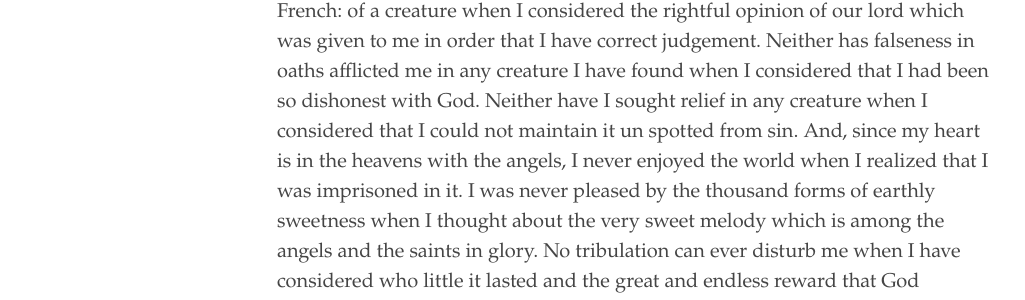
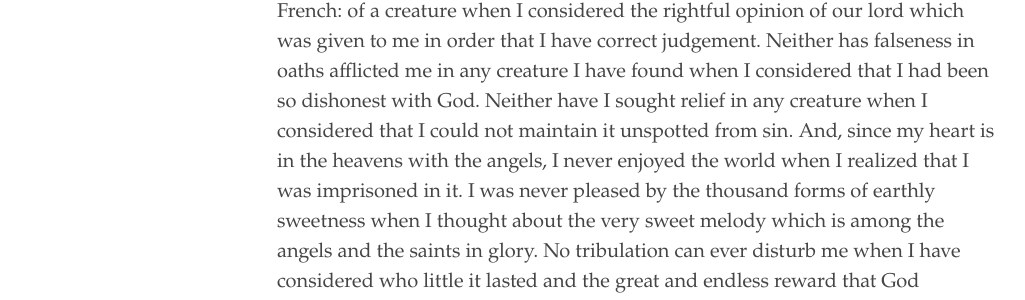
Before and after one commit to oldfrenchtexts/L-aiguillon-d-amour-divine, a Jekyll site: the page built from _texts/Folio 1V.md, in a window 1280 px wide and 900 px high, scrolled down 1756 px. Shown: the part 443-743 px from the top of the window, without its empty margins (3-1028 px from the left). Built offline with Jekyll 4.4.1, drawn with Linux system fonts in a browser that asks for light colours; some of the changed text lies outside the part shown.

Commit message:
Update Folio 1V.md

```diff
--- a/_texts/Folio 1V.md
+++ b/_texts/Folio 1V.md
@@ -54,4 +54,4 @@
 
 # Translation
 
-French: of a creature when I considered the rightful opinion of our lord which was given to me in order that I have correct judgement. Neither has falseness in oaths afflicted me in any creature I have found when I considered that I had been so dishonest with God. Neither have I sought relief in any creature when I considered that I could not maintain it un spotted from sin. And, since my heart is in the heavens with the angels, I never enjoyed the world when I realized that I was imprisoned in it. I was never pleased by the thousand forms of earthly sweetness when I thought about the very sweet melody which is among the angels and the saints in glory. No tribulation can ever disturb me when I have considered who little it lasted and the great and endless reward that God promises. I never trusted to too great of a hope so that I didn’t always have fear and doubt when…
+French: of a creature when I considered the rightful opinion of our lord which was given to me in order that I have correct judgement. Neither has falseness in oaths afflicted me in any creature I have found when I considered that I had been so dishonest with God. Neither have I sought relief in any creature when I considered that I could not maintain it unspotted from sin. And, since my heart is in the heavens with the angels, I never enjoyed the world when I realized that I was imprisoned in it. I was never pleased by the thousand forms of earthly sweetness when I thought about the very sweet melody which is among the angels and the saints in glory. No tribulation can ever disturb me when I have considered who little it lasted and the great and endless reward that God promises. I never trusted to too great of a hope so that I didn’t always have fear and doubt when…
```
